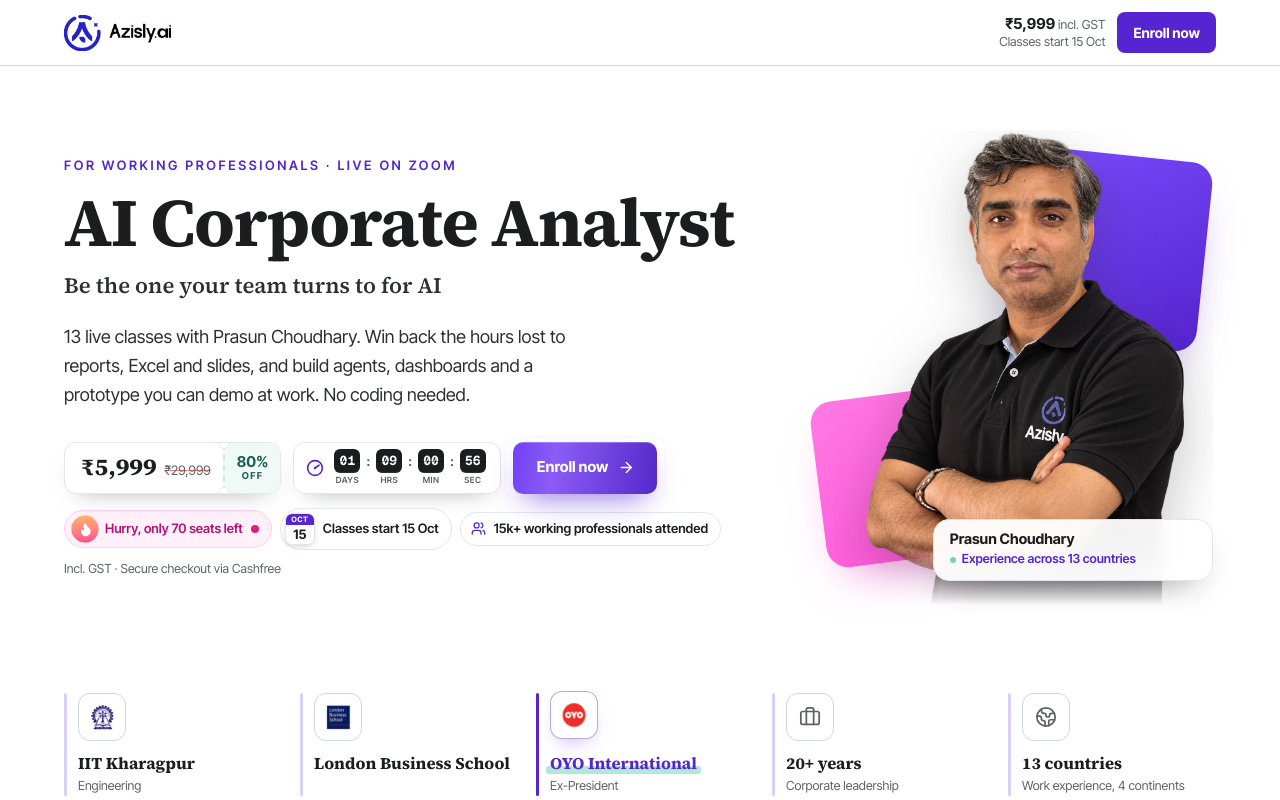
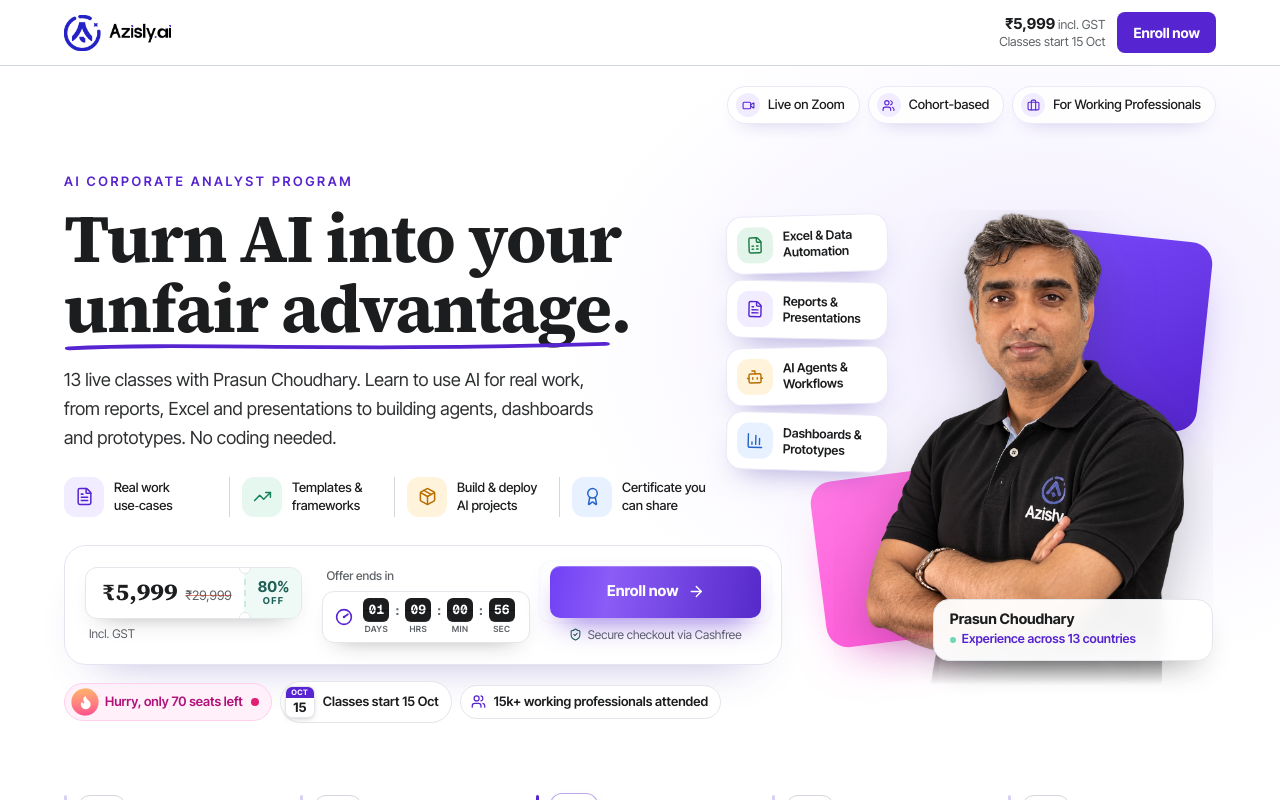
Before and after one commit to katkarpranav2004/azisly-course-landing, a Next.js app: page /corporate in a window 1280 px wide. Shown: the top 800 px of the page. Built offline with nearby package versions, Linux system fonts and the light colour scheme; a web font is replaced by a local one.

Commit message:
Corporate hero: new headline, copy and layout
Headline 'Turn AI into your unfair advantage.' with the team's body copy, feature row,
offer card with the checkout line under the button, topic cards beside the photo and top pills.

```diff
--- a/src/components/course/HeroStudio.tsx
+++ b/src/components/course/HeroStudio.tsx
@@ -3,7 +3,7 @@
 import Image from "next/image";
 import { useEffect, useState } from "react";
 import { motion, useReducedMotion } from "framer-motion";
-import { ArrowRight, Flame, Users } from "lucide-react";
+import { ArrowRight, Award, BarChart3, Bot, Briefcase, FileSpreadsheet, FileText, Flame, Package, ShieldCheck, TrendingUp, Users, Video } from "lucide-react";
 import { useCountdown } from "@/lib/useCountdown";
 import { cohort, reach } from "@/content/shared";
 import { CTA } from "@/content/course";
@@ -135,9 +135,9 @@
 }
 
 /** The one CTA: purple shimmer, a soft pulsing ring, and an arrow that keeps nudging forward. */
-function EnrollCta({ onClick }: { onClick: () => void }) {
+function EnrollCta({ onClick, full = false }: { onClick: () => void; full?: boolean }) {
   return (
-    <span className="relative flex w-full sm:inline-flex sm:w-auto">
+    <span className={`relative flex w-full ${full ? "" : "sm:inline-flex sm:w-auto"}`}>
       <motion.span
         aria-hidden
         className="pointer-events-none absolute -inset-1 rounded-[12px] border-2 border-[#7c4dff]"
@@ -149,7 +149,7 @@
         whileHover={{ y: -2, scale: 1.02 }}
         whileTap={{ scale: 0.97 }}
         transition={{ type: "spring", stiffness: 400, damping: 20 }}
-        className="btn-primary hero-cta group relative h-[52px] w-full overflow-hidden px-6 text-[15px] sm:w-auto"
+        className={`btn-primary hero-cta group relative h-[52px] w-full overflow-hidden px-6 text-[15px] ${full ? "" : "sm:w-auto"}`}
       >
         <span className="relative z-10">{CTA}</span>
         <motion.span
@@ -176,6 +176,95 @@
   );
 }
 
+const FEATURE_ICONS = {
+  work: { Icon: FileText, tint: "bg-[#f1ecff] text-[#5624d0]" },
+  templates: { Icon: TrendingUp, tint: "bg-[#e6f7f0] text-[#13805c]" },
+  build: { Icon: Package, tint: "bg-[#fff3dc] text-[#b86e00]" },
+  certificate: { Icon: Award, tint: "bg-[#e8f1ff] text-[#2563c9]" },
+} as const;
+
+const TAG_ICONS = {
+  excel: { Icon: FileSpreadsheet, tint: "bg-[#e3f5ea] text-[#1d7a45]" },
+  reports: { Icon: FileText, tint: "bg-[#f1ecff] text-[#5624d0]" },
+  agents: { Icon: Bot, tint: "bg-[#fff3dc] text-[#b86e00]" },
+  dashboards: { Icon: BarChart3, tint: "bg-[#e8f1ff] text-[#2563c9]" },
+} as const;
+
+const PILL_ICONS = [Video, Users, Briefcase];
+
+/** Hand-drawn underline that draws itself under the accented words of the headline. */
+function Headline({ text, accent }: { text: string; accent?: string }) {
+  const at = accent ? text.indexOf(accent) : -1;
+  if (!accent || at < 0) return <>{text}</>;
+  return (
+    <>
+      {text.slice(0, at)}
+      <span className="relative inline-block whitespace-nowrap">
+        {accent}
+        <svg aria-hidden viewBox="0 0 300 18" preserveAspectRatio="none" className="pointer-events-none absolute -bottom-[0.12em] left-0 h-[0.2em] w-full overflow-visible">
+          <motion.path
+            d="M3 11 C 70 3, 150 16, 297 5"
+            fill="none"
+            stroke="#5624d0"
+            strokeWidth="5"
+            strokeLinecap="round"
+            initial={{ pathLength: 0 }}
+            animate={{ pathLength: 1 }}
+            transition={{ duration: 0.8, delay: 0.55, ease: "easeOut" }}
+          />
+        </svg>
+      </span>
+      {text.slice(at + accent.length)}
+    </>
+  );
+}
+
+/** Four short selling points with coloured icon tiles, separated by hairlines on desktop. */
+function FeatureRow({ items }: { items: NonNullable<ReturnType<typeof useStudio>["copy"]["hero"]["features"]> }) {
+  return (
+    <ul className="mt-6 grid grid-cols-2 gap-x-4 gap-y-3.5 sm:grid-cols-4 sm:gap-0 lg:max-w-[660px]">
+      {items.map((f) => {
+        const { Icon, tint } = FEATURE_ICONS[f.icon];
+        return (
+          <li key={f.title} className="flex items-center gap-2.5 sm:border-l sm:border-border sm:px-3 sm:first:border-l-0 sm:first:pl-0">
+            <span className={`flex h-10 w-10 shrink-0 items-center justify-center rounded-xl ${tint}`}>
+              <Icon size={19} strokeWidth={1.9} />
+            </span>
+            <span className="text-[13px] font-medium leading-snug">{f.title}</span>
+          </li>
+        );
+      })}
+    </ul>
+  );
+}
+
+/** Floating topic cards that sit beside the photo (wide screens only; narrower ones have no room for them). */
+function TagCards({ items }: { items: NonNullable<ReturnType<typeof useStudio>["copy"]["hero"]["tags"]> }) {
+  const tilt = [-1.5, 1, -1, 1.5];
+  return (
+    <ul className="absolute -left-[28%] top-[1%] z-10 hidden w-[162px] flex-col gap-2 xl:flex">
+      {items.map((t, i) => {
+        const { Icon, tint } = TAG_ICONS[t.icon];
+        return (
+          <motion.li
+            key={t.title}
+            initial={{ opacity: 0, x: -14 }}
+            animate={{ opacity: 1, x: 0 }}
+            transition={{ duration: 0.5, delay: 0.45 + i * 0.1, ease: [0.22, 1, 0.36, 1] }}
+            whileHover={{ y: -3 }}
+            style={{ rotate: tilt[i % tilt.length] }}
+            className="flex items-center gap-2.5 rounded-2xl border border-[#ebe8f7] bg-white p-2.5 shadow-[0_14px_30px_-16px_rgba(60,40,160,.5)]"
+          >
+            <span className={`flex h-9 w-9 shrink-0 items-center justify-center rounded-xl ${tint}`}>
+              <Icon size={18} strokeWidth={1.9} />
+            </span>
+            <span className="text-[12.5px] font-semibold leading-tight">{t.title}</span>
+          </motion.li>
+        );
+      })}
+    </ul>
+  );
+}
 export default function HeroStudio({ content, onEnroll }: { content: AudienceContent; onEnroll: () => void }) {
   const { pricing, faculty } = content;
   const { founder } = faculty;
@@ -202,18 +291,39 @@
         </div>
       </nav>
 
-      <section className="overflow-hidden bg-white px-4 sm:px-5">
-        <div className="mx-auto grid max-w-6xl grid-cols-[minmax(0,1fr)] items-center gap-12 py-5 sm:py-12 lg:grid-cols-[1.3fr_.7fr] lg:gap-12 lg:py-16">
+      <section className="relative overflow-hidden bg-white px-4 sm:px-5">
+        {/* soft lavender glow behind the photo */}
+        <div aria-hidden className="pointer-events-none absolute inset-0 bg-[radial-gradient(ellipse_55%_70%_at_82%_38%,rgba(124,77,255,.11),transparent_70%)]" />
+
+        {hero.pills && (
+          <ul className="relative mx-auto hidden max-w-6xl justify-end gap-2 pt-5 md:flex">
+            {hero.pills.map((p, i) => {
+              const Icon = PILL_ICONS[i % PILL_ICONS.length];
+              return (
+                <li key={p} className="flex items-center gap-2 rounded-full border border-[#ebe8f7] bg-white/85 py-1.5 pl-2 pr-3.5 text-[13px] font-medium shadow-[0_8px_20px_-14px_rgba(60,40,160,.45)]">
+                  <span className="flex h-6 w-6 items-center justify-center rounded-full bg-[#f1ecff] text-accent">
+                    <Icon size={13} />
+                  </span>
+                  {p}
+                </li>
+              );
+            })}
+          </ul>
+        )}
+
+        <div className="relative mx-auto grid max-w-6xl grid-cols-[minmax(0,1fr)] items-center gap-12 py-5 sm:py-10 lg:grid-cols-[1.3fr_.7fr] lg:gap-12 lg:py-12">
           <div className="px-1 sm:px-0">
             <motion.p {...rise(0)} className="text-[12px] font-semibold uppercase tracking-[0.2em] text-accent sm:text-[13px]">
               {hero.eyebrow}
             </motion.p>
-            <motion.h1 {...rise(0.05)} className="display mt-2 text-[clamp(36px,5.4vw,68px)] leading-[1.02] sm:mt-3">
-              {hero.title}
+            <motion.h1 {...rise(0.05)} className="display mt-2 text-[clamp(36px,5.4vw,68px)] leading-[1.04] sm:mt-3">
+              <Headline text={hero.title} accent={hero.titleAccent} />
             </motion.h1>
-            <motion.p {...rise(0.08)} className="mt-2 font-[family-name:var(--font-serif)] text-[19px] font-semibold text-[#2d2f31] sm:mt-3 sm:text-[22px]">
-              {hero.tagline}
-            </motion.p>
+            {hero.tagline && (
+              <motion.p {...rise(0.08)} className="mt-2 font-[family-name:var(--font-serif)] text-[19px] font-semibold text-[#2d2f31] sm:mt-3 sm:text-[22px]">
+                {hero.tagline}
+              </motion.p>
+            )}
 
             {/* Trust marker on the first mobile screen; desktop shows the full photo alongside. */}
             <motion.div {...rise(0.09)} className="mt-4 flex items-center gap-3 lg:hidden">
@@ -227,16 +337,40 @@
               </p>
             </motion.div>
 
-            <motion.p {...rise(0.1)} className="mt-4 max-w-[520px] text-[15.5px] leading-relaxed text-[#2d2f31] sm:mt-5 sm:text-[18px]">
+            <motion.p {...rise(0.1)} className="mt-4 max-w-[560px] text-[15.5px] leading-relaxed text-[#2d2f31] sm:mt-5 sm:text-[18px]">
               {hero.body}
             </motion.p>
 
-            <motion.div {...rise(0.15)} className="mt-6 flex flex-wrap items-center gap-3 sm:mt-8">
-              <PriceTicket offer={pricing.offerPrice} list={pricing.listPrice} off={off} />
-              <CountdownTiles left={left} />
-              <EnrollCta onClick={onEnroll} />
+            {hero.features && (
+              <motion.div {...rise(0.12)}>
+                <FeatureRow items={hero.features} />
+              </motion.div>
+            )}
+
+            {/* Offer card: price, countdown and the CTA together, with the checkout line centred under the button. */}
+            <motion.div
+              {...rise(0.15)}
+              className="mt-6 rounded-[22px] border border-[#e6e4f3] bg-white/90 p-4 shadow-[0_24px_50px_-34px_rgba(60,40,160,.45)] sm:mt-7 sm:p-5"
+            >
+              <div className="flex flex-wrap items-center gap-x-5 gap-y-4">
+                <div>
+                  <PriceTicket offer={pricing.offerPrice} list={pricing.listPrice} off={off} />
+                  <p className="mt-1.5 pl-1 text-[12px] text-muted">Incl. GST</p>
+                </div>
+                <div>
+                  <p className="mb-1.5 pl-1 text-[12px] font-medium text-muted">Offer ends in</p>
+                  <CountdownTiles left={left} />
+                </div>
+                <div className="flex w-full flex-col items-stretch gap-2 sm:w-auto sm:min-w-[190px] sm:flex-1">
+                  <EnrollCta onClick={onEnroll} full />
+                  <p className="flex items-center justify-center gap-1.5 text-[12px] text-muted">
+                    <ShieldCheck size={13} className="text-success" /> Secure checkout via Cashfree
+                  </p>
+                </div>
+              </div>
             </motion.div>
-            <motion.div {...rise(0.2)} className="mt-3.5 flex flex-wrap items-center gap-2">
+
+            <motion.div {...rise(0.2)} className="mt-4 flex flex-wrap items-center gap-2">
               <motion.span
                 whileHover={{ y: -2 }}
                 className="flex items-center gap-2 rounded-full border border-[#ffd0ee] bg-[#fff0f9] py-1.5 pl-2 pr-3 text-[13px] font-semibold text-[#b0127a]"
@@ -271,9 +405,6 @@
                 </motion.span>
               )}
             </motion.div>
-            <motion.p {...rise(0.22)} className="mt-2.5 text-[12.5px] text-muted">
-              Incl. GST · Secure checkout via Cashfree
-            </motion.p>
           </div>
 
           <motion.div
@@ -306,8 +437,8 @@
                 className="object-contain object-bottom drop-shadow-[0_20px_28px_rgba(28,29,31,.25)] [mask-image:linear-gradient(to_bottom,#000_88%,transparent_100%)]"
               />
 
+              {hero.tags && <TagCards items={hero.tags} />}
               <NameTag name={founder.name} />
-
             </div>
           </motion.div>
         </div>
--- a/src/content/studio.ts
+++ b/src/content/studio.ts
@@ -21,7 +21,21 @@
 }
 
 export interface StudioCopy {
-  hero: { eyebrow: string; title: string; tagline: string; body: string };
+  hero: {
+    eyebrow: string;
+    title: string;
+    /** substring of `title` that gets the hand-drawn underline */
+    titleAccent?: string;
+    /** optional second line under the title; leave empty to hide it */
+    tagline: string;
+    body: string;
+    /** small pills at the top right of the hero (desktop) */
+    pills?: string[];
+    /** four short selling points under the paragraph */
+    features?: { icon: "work" | "templates" | "build" | "certificate"; title: string }[];
+    /** floating topic cards beside the photo (desktop) */
+    tags?: { icon: "excel" | "reports" | "agents" | "dashboards"; title: string }[];
+  };
   /** `logo` names an entry in experts.founderLogos; `icon` is used where there is no logo */
   credentials: { value: string; label?: string; logo?: string; icon?: "years" | "globe" }[];
   founderHighlights: string[];
@@ -143,10 +157,24 @@
 /** /corporate: working professionals, time and visibility at work. */
 const corporateStudio: StudioCopy = {
   hero: {
-    eyebrow: `For working professionals · ${LIVE}`,
-    title: "AI Corporate Analyst",
-    tagline: "Be the one your team turns to for AI",
-    body: "13 live classes with Prasun Choudhary. Win back the hours lost to reports, Excel and slides, and build agents, dashboards and a prototype you can demo at work. No coding needed.",
+    eyebrow: "AI Corporate Analyst Program",
+    title: "Turn AI into your unfair advantage.",
+    titleAccent: "unfair advantage",
+    tagline: "",
+    body: "13 live classes with Prasun Choudhary. Learn to use AI for real work, from reports, Excel and presentations to building agents, dashboards and prototypes. No coding needed.",
+    pills: [`${LIVE}`, "Cohort-based", "For Working Professionals"],
+    features: [
+      { icon: "work", title: "Real work use‑cases" },
+      { icon: "templates", title: "Templates & frameworks" },
+      { icon: "build", title: "Build & deploy AI projects" },
+      { icon: "certificate", title: "Certificate you can share" },
+    ],
+    tags: [
+      { icon: "excel", title: "Excel & Data Automation" },
+      { icon: "reports", title: "Reports & Presentations" },
+      { icon: "agents", title: "AI Agents & Workflows" },
+      { icon: "dashboards", title: "Dashboards & Prototypes" },
+    ],
   },
   credentials: course.credentials,
   founderHighlights: course.founderHighlights,
```
